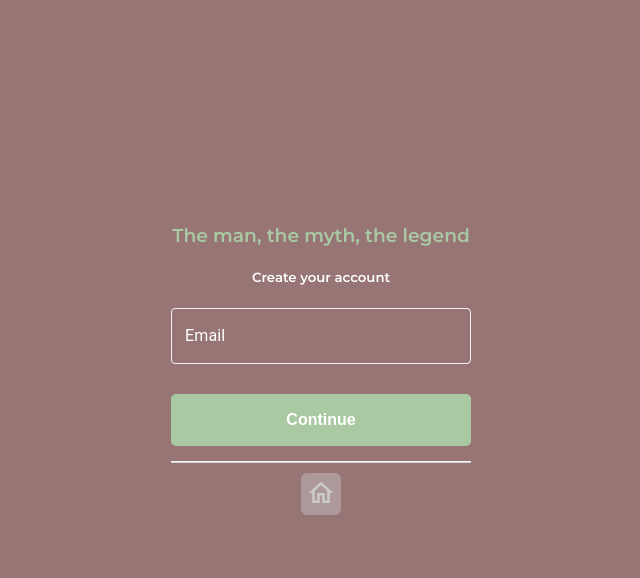
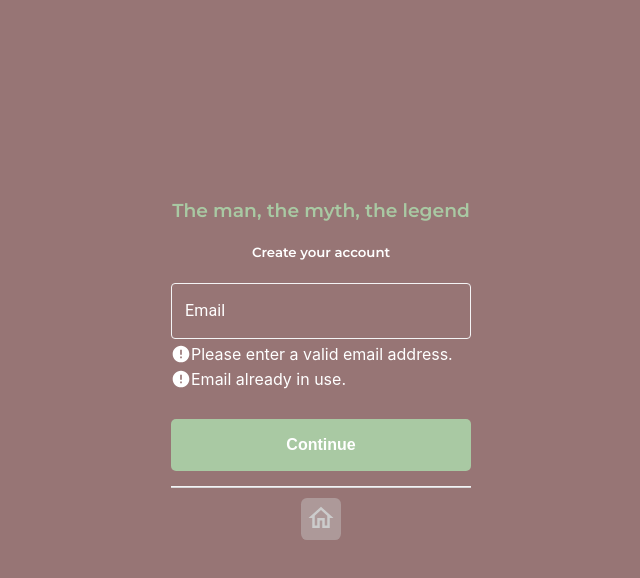
Before and after one commit to matterwin/DSA-Visual, a React (Create React App) app in the folder App/front-end/: page /register in a window 1280 px wide. Both pictures are taken after a click on the button "Continue". Shown: the top 578 px of the page, without its empty margins (319-959 px from the left). Built offline with nearby package versions, Linux system fonts and the light colour scheme; the HTML template or start-up script is replaced by a standard one.

Commit message:
email on frontend is done

```diff
--- a/App/front-end/src/UserAuth/register.js
+++ b/App/front-end/src/UserAuth/register.js
@@ -2,17 +2,31 @@ import React, { useState } from 'react';
 import EmailField from './emailfield';
 import { Divider } from '@mui/material';
 import HomeOutlinedIcon from '@mui/icons-material/HomeOutlined';
+import ErrorOutlinedIcon from '@mui/icons-material/ErrorOutlined';
 import "./userauth.css";
 
+const initialState = {
+    username: '',
+    email: '',
+    password: '',
+};
+
 function Register() {
+    const [values, setValues] = useState(initialState);
+
     const [showEmailBox, setShowEmailBox] = useState(true);
     const [emailValue, setEmailValue] = useState('');
     const [isEmailValid, setisEmailValid] = useState(false);
     const [showEmailError, setShowEmailError] = useState(false);
+    const [showEmailTakenError, setShowEmailTakenError] = useState(true);
+
+    const [showPasswordBox, setShowPasswordBox] = useState(false);
+    const [passwordValue, setPasswordValue] = useState('');
 
     function handleEmailChange(event) {
         const emailInput = event.target.value;
         setShowEmailError(false);
+        setShowEmailTakenError(false);
 
         const emailRegex = /^[^\s@]+@[^\s@]+\.[^\s@]+$/;
         const isValid = emailRegex.test(emailInput);
@@ -28,6 +42,11 @@ function Register() {
     function handleEmailSubmit() {
     if(isEmailValid){
         //communicate with db
+
+        //last step: means email field is correct and complete
+        values.email = emailValue;
+        setShowEmailBox(false);
+        setShowPasswordBox(true);
     }
     else{
         setShowEmailError(true);
@@ -44,9 +63,20 @@ function Register() {
             <h5 className='h5-auth'>Create your account</h5>
             <div className='form-container'>
                 <EmailField handleEmailChange={handleEmailChange} />
-              {showEmailError && <p className="invalid-email-msg">Please enter a valid email address.</p>}
+                {showEmailError &&
+                <div className='error-email-div'>
+                    <ErrorOutlinedIcon sx={{color:'#fff', fontSize:'20px'}}/>
+                    <p className="invalid-email-msg">Please enter a valid email address.</p>
+                </div>
+                }
+                {showEmailTakenError &&
+                <div className='error-email-div'>
+                    <ErrorOutlinedIcon sx={{color:'#fff', fontSize:'20px'}}/>
+                    <p className="invalid-email-msg">Email already in use.</p>
+                </div>
+                }
                 <div className='auth-btn-container'>
-                <button className='auth-btn' onClick={() => {alert('you a bitch')}}>Continue</button>
+                <button className='auth-btn' onClick={handleEmailSubmit}>Continue</button>
                 </div>
             </div>
             <div className='back-btn-contain'>
--- a/App/front-end/src/UserAuth/userauth.css
+++ b/App/front-end/src/UserAuth/userauth.css
@@ -63,6 +63,22 @@
     transition: background-color 0.3s ease;
   }
 
+  .error-email-div{
+    display: flex;
+    justify-content: flex-start;
+    align-items: center;
+    flex-direction: row;
+    margin-top: -25px;
+    width: 100%;
+  }
+
+  .invalid-email-msg {
+    color:#ffffff;
+    padding: 0;
+    margin: 0;
+    width: 100%;
+  }
+
   .auth-btn:hover{
     background-color: #70836c;
     cursor: pointer;
@@ -95,15 +111,6 @@
     background-color: #cccccc69;
   }
 
-  .invalid-email-msg {
-    color: rgb(255, 255, 255);
-    padding: 0;
-    margin: 0;
-    text-align: left;
-    width: 100%;
-    margin-top: -25px;
-  }
-
   .home-btn:hover{
     background-color: #A9C9A3;
     color:#fff;
```
Lines whose indentation alone changed are shown as unchanged.
